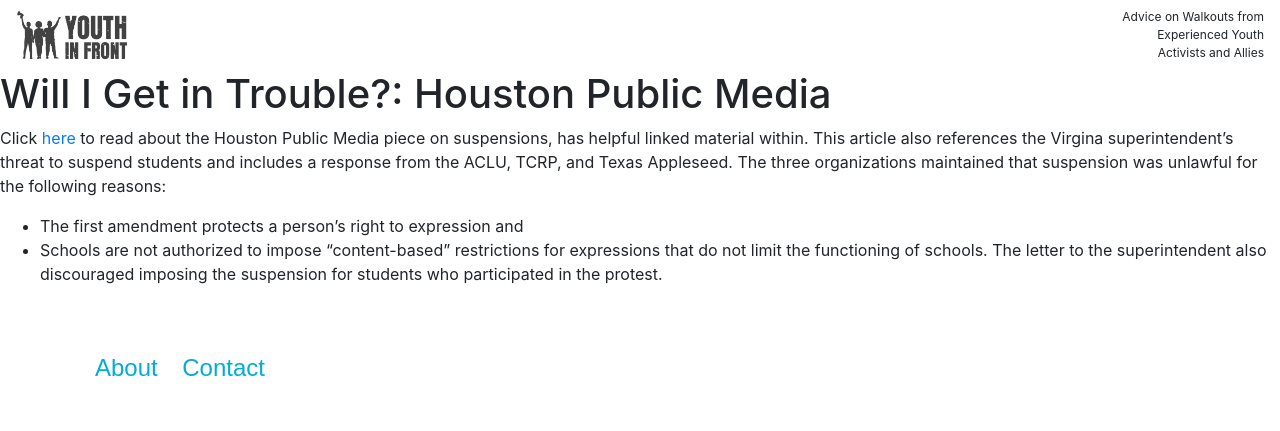
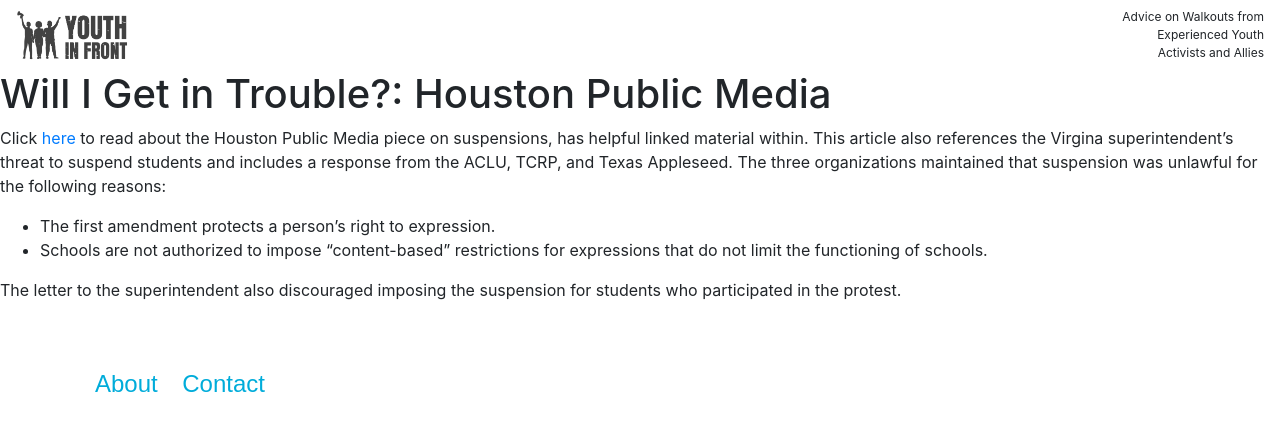
Before and after one commit to youthinfront/youthinfront-site, a Jekyll site: the page built from will-i-get-in-trouble-houston-pub.md, in a window 1280 px wide. Shown: the top 431 px of the page. Built offline with Jekyll 4.4.1, drawn with Linux system fonts in a browser that asks for light colours; nearby versions of some CDN libraries; our own code applies the rules of GitHub Pages for plain Markdown files.

Commit message:
Update will-i-get-in-trouble-houston-pub.md

```diff
--- a/will-i-get-in-trouble-houston-pub.md
+++ b/will-i-get-in-trouble-houston-pub.md
@@ -7,6 +7,7 @@
 
 Click [here](https://www.houstonpublicmedia.org/articles/news/2018/02/27/270319/civil-rights-groups-needville-students-walkouts-parkland-school-shooting-gun-control/) to read about the Houston Public Media piece on suspensions, has helpful linked material within.
 This article also references the Virgina superintendent’s threat to suspend students and includes a response from the ACLU, TCRP, and Texas Appleseed. The three organizations maintained that suspension was unlawful for the following reasons:
-* The first amendment protects a person’s right to expression and
+* The first amendment protects a person’s right to expression.
 * Schools are not authorized to impose “content-based” restrictions for expressions that do not limit the functioning of schools.
+
 The letter to the superintendent also discouraged imposing the suspension for students who participated in the protest.
```
